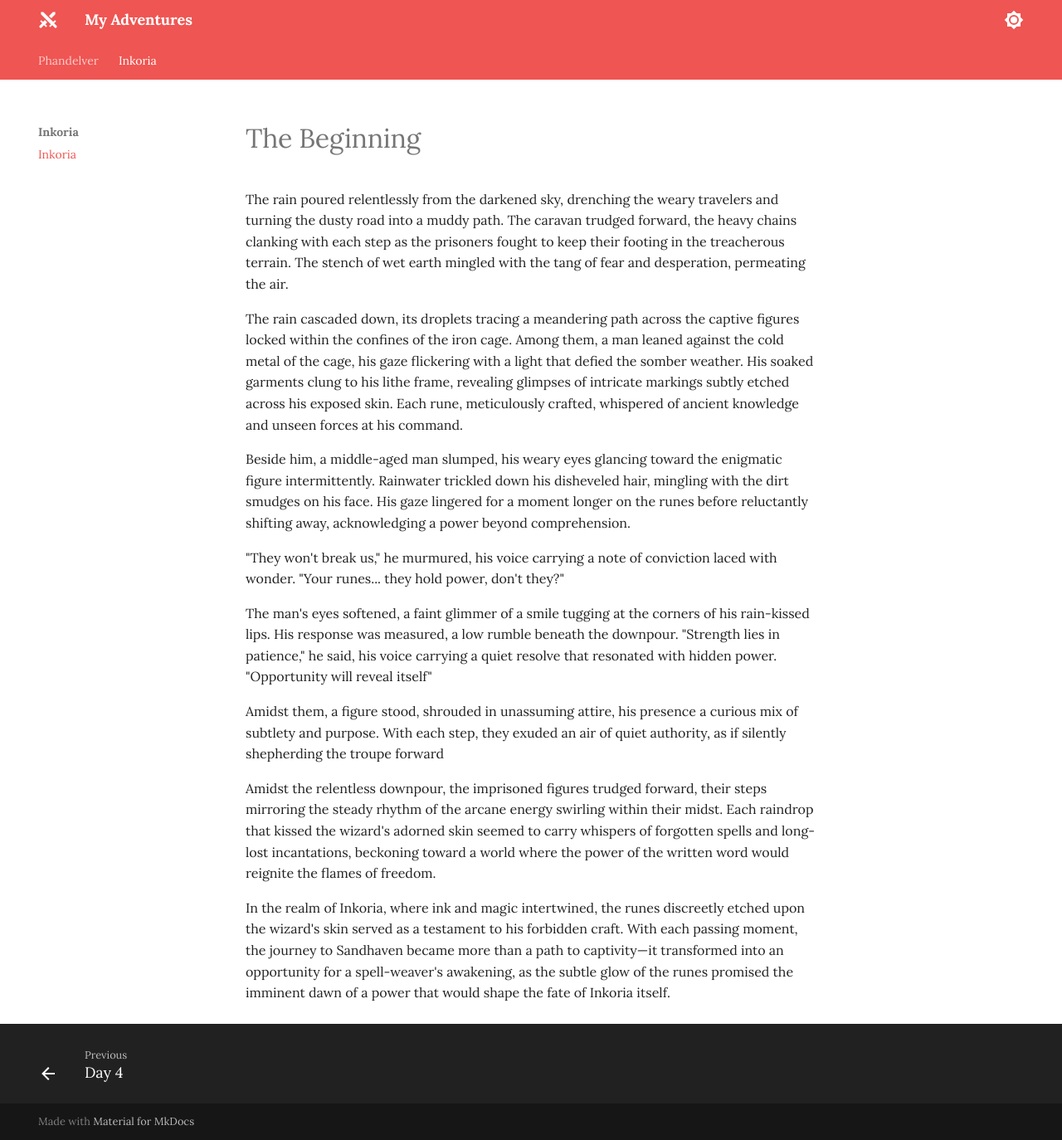
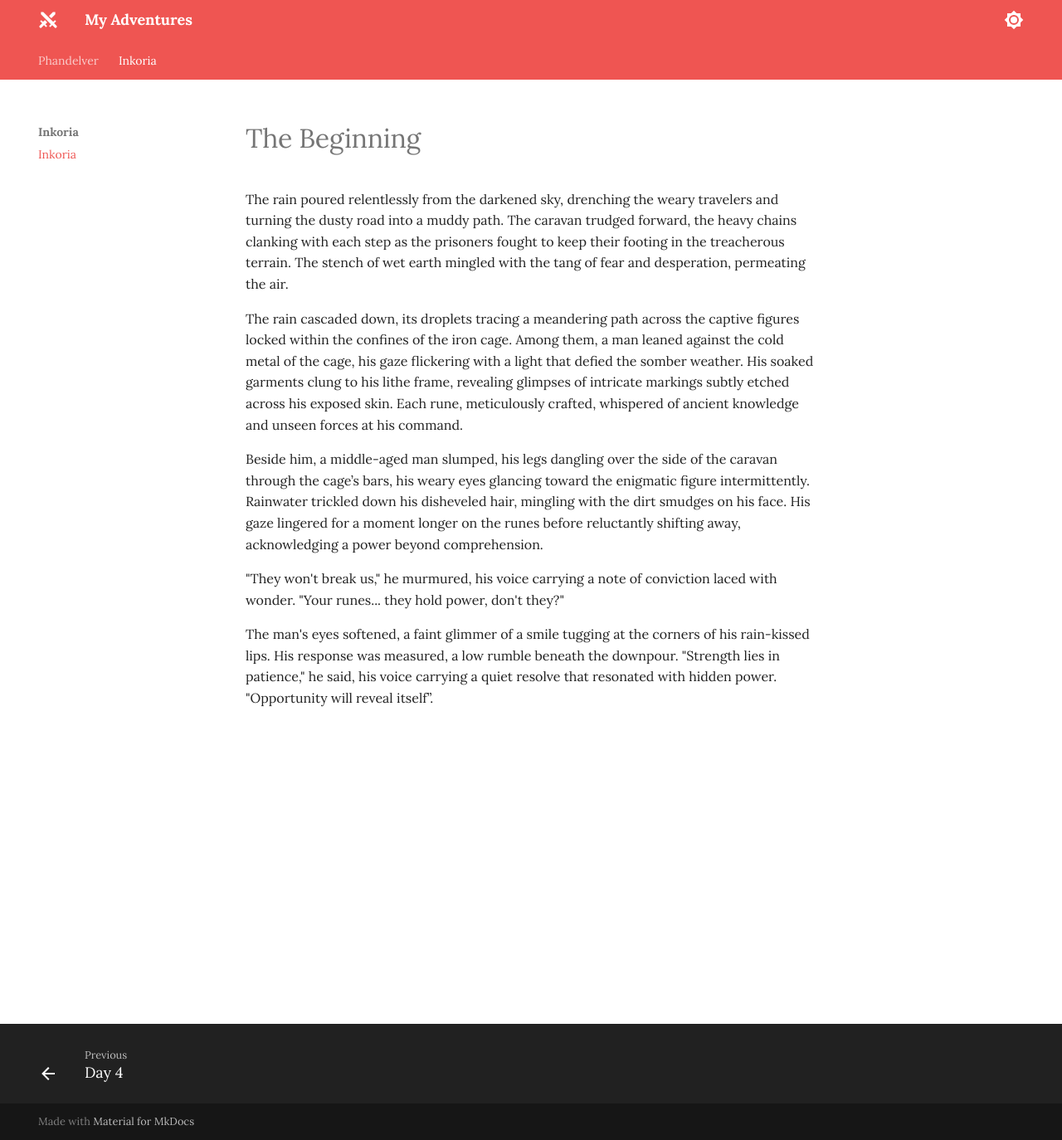
Before and after one commit to jonasmcferreira/adventures, an MkDocs documentation site: the page built from docs/inkoria/00.md, in a window 1280 px wide and 1374 px high. Shown: the whole window at 83% size. Built offline with MkDocs 1.6.1 and Material for MkDocs 9.7.7, drawn with Linux system fonts in a browser that asks for light colours.

Commit message:
modified docs/inkoria/00.md

```diff
--- a/docs/inkoria/00.md
+++ b/docs/inkoria/00.md
@@ -4,14 +4,8 @@ The rain poured relentlessly from the darkened sky, drenching the weary traveler
 
 The rain cascaded down, its droplets tracing a meandering path across the captive figures locked within the confines of the iron cage. Among them, a man leaned against the cold metal of the cage, his gaze flickering with a light that defied the somber weather. His soaked garments clung to his lithe frame, revealing glimpses of intricate markings subtly etched across his exposed skin. Each rune, meticulously crafted, whispered of ancient knowledge and unseen forces at his command.
 
-Beside him, a middle-aged man slumped, his weary eyes glancing toward the enigmatic figure intermittently. Rainwater trickled down his disheveled hair, mingling with the dirt smudges on his face. His gaze lingered for a moment longer on the runes before reluctantly shifting away, acknowledging a power beyond comprehension.
+Beside him, a middle-aged man slumped, his legs dangling over the side of the caravan through the cage’s bars, his weary eyes glancing toward the enigmatic figure intermittently. Rainwater trickled down his disheveled hair, mingling with the dirt smudges on his face. His gaze lingered for a moment longer on the runes before reluctantly shifting away, acknowledging a power beyond comprehension.
 
 "They won't break us," he murmured, his voice carrying a note of conviction laced with wonder. "Your runes... they hold power, don't they?"
 
-The man's eyes softened, a faint glimmer of a smile tugging at the corners of his rain-kissed lips. His response was measured, a low rumble beneath the downpour. "Strength lies in patience," he said, his voice carrying a quiet resolve that resonated with hidden power. "Opportunity will reveal itself"
-
-Amidst them, a figure stood, shrouded in unassuming attire, his presence a curious mix of subtlety and purpose. With each step, they exuded an air of quiet authority, as if silently shepherding the troupe forward
-
-Amidst the relentless downpour, the imprisoned figures trudged forward, their steps mirroring the steady rhythm of the arcane energy swirling within their midst. Each raindrop that kissed the wizard's adorned skin seemed to carry whispers of forgotten spells and long-lost incantations, beckoning toward a world where the power of the written word would reignite the flames of freedom.
-
-In the realm of Inkoria, where ink and magic intertwined, the runes discreetly etched upon the wizard's skin served as a testament to his forbidden craft. With each passing moment, the journey to Sandhaven became more than a path to captivity—it transformed into an opportunity for a spell-weaver's awakening, as the subtle glow of the runes promised the imminent dawn of a power that would shape the fate of Inkoria itself.
+The man's eyes softened, a faint glimmer of a smile tugging at the corners of his rain-kissed lips. His response was measured, a low rumble beneath the downpour. "Strength lies in patience," he said, his voice carrying a quiet resolve that resonated with hidden power. "Opportunity will reveal itself”.
```
